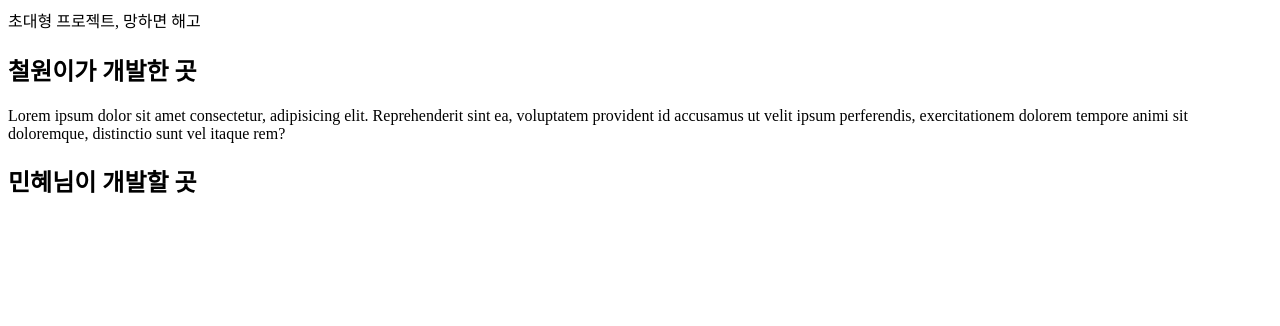
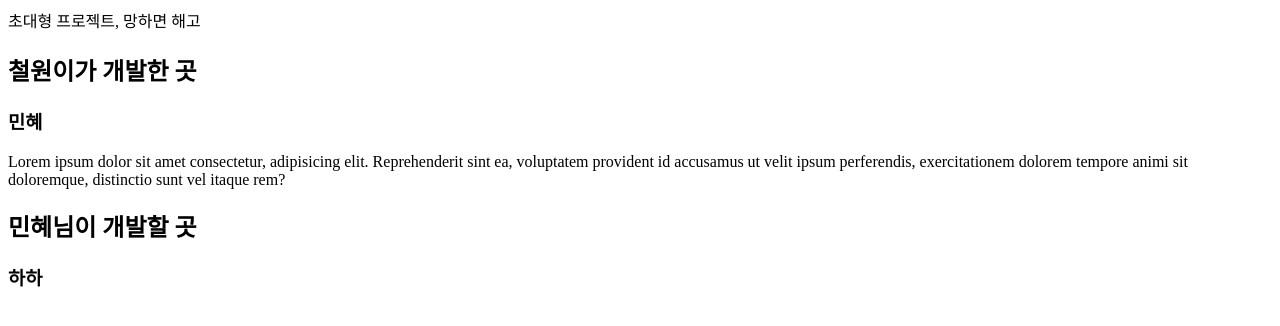
Before and after one commit to Cheol-Cheol/git-test, a plain HTML site: page index.html in a window 1280 px wide. Drawn offline with Linux system fonts and the light colour scheme.

Commit message:
[민혜2]

```diff
--- a/index.html
+++ b/index.html
@@ -11,6 +11,7 @@
 
     <main>
       <h2>철원이가 개발한 곳</h2>
+      <h3>민혜</h3>
       <p>
         Lorem ipsum dolor sit amet consectetur, adipisicing elit. Reprehenderit
         sint ea, voluptatem provident id accusamus ut velit ipsum perferendis,
@@ -21,6 +22,7 @@
 
     <footer>
       <h2>민혜님이 개발할 곳</h2>
+      <h3>하하</h3>
     </footer>
   </body>
 </html>
```
